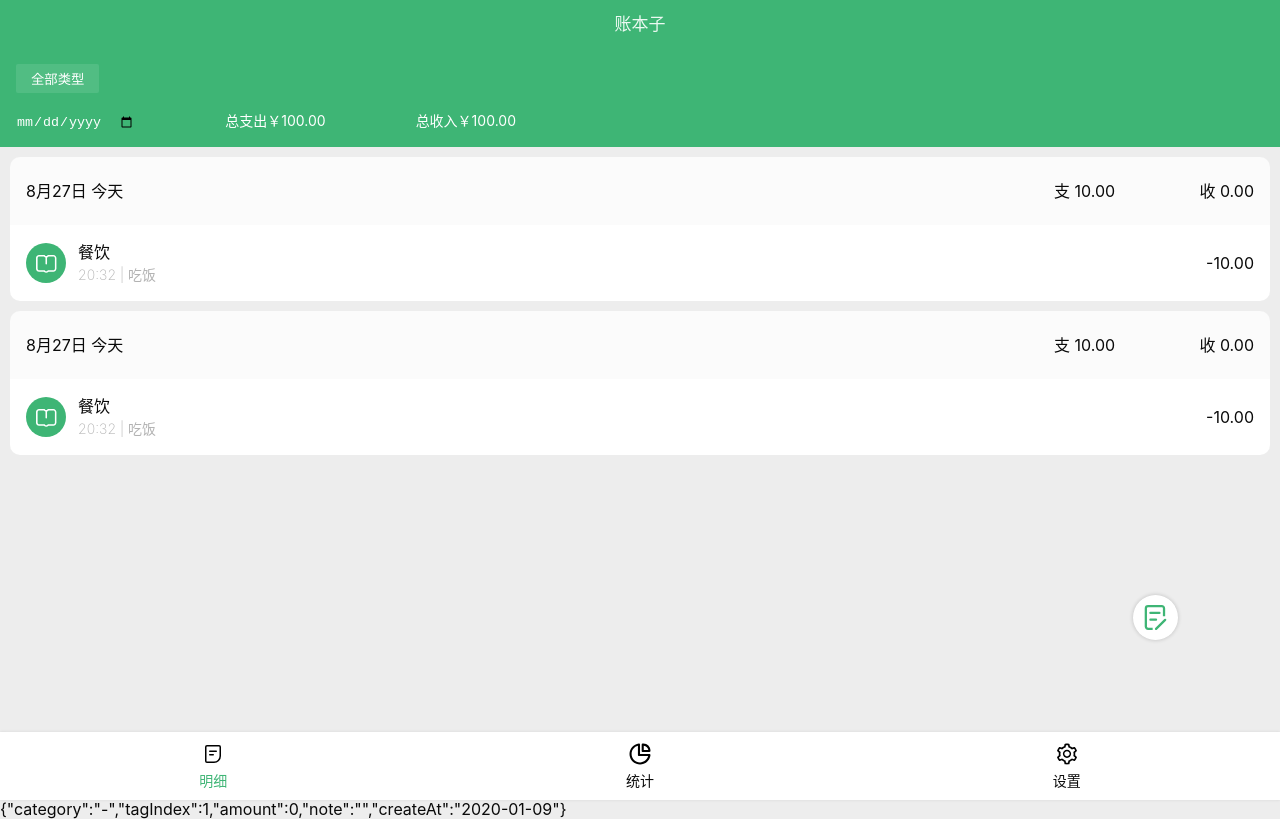
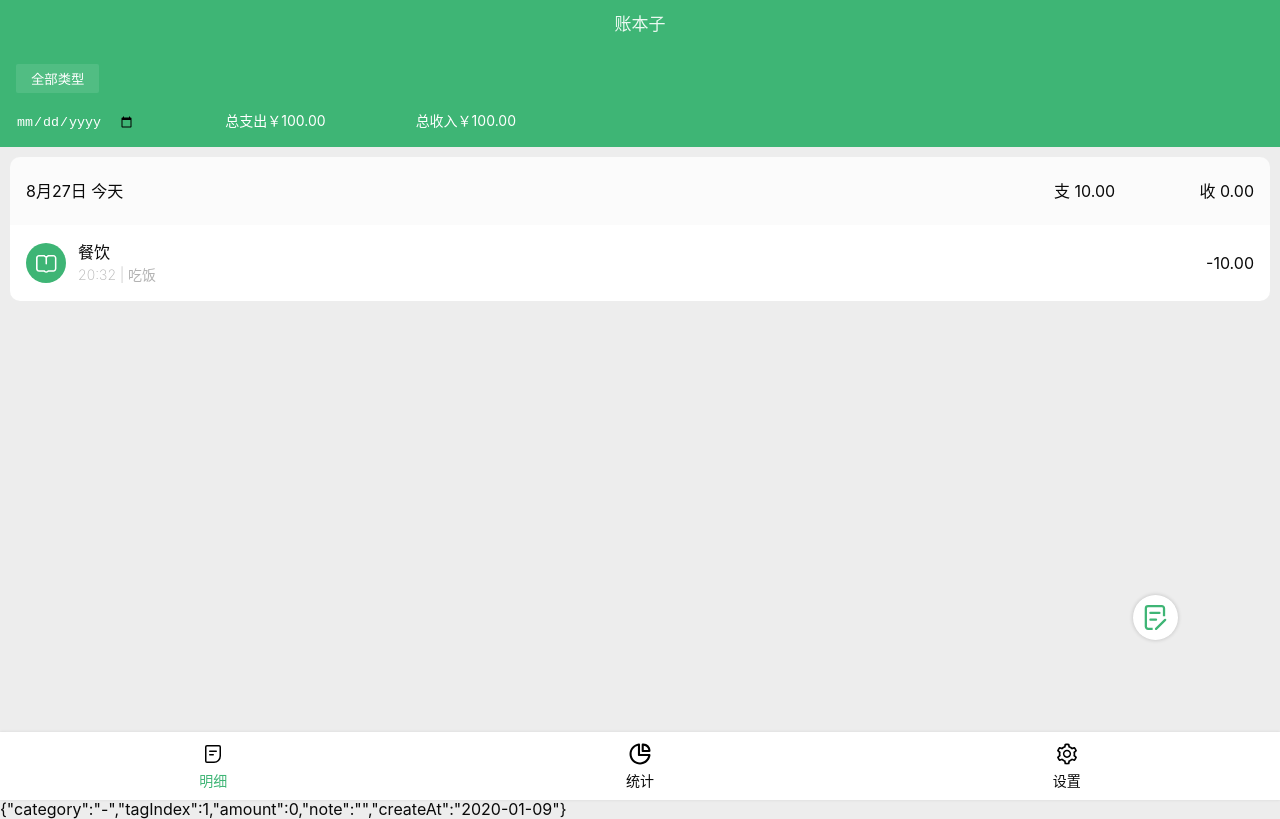
Before and after one commit to YingJiangHui/Account-book-r, a React app: page /#/detail in a window 1280 px wide. Built offline with nearby package versions, Linux system fonts and the light colour scheme.

Commit message:
完成提交清空功能

```diff
--- a/src/component/Record.tsx
+++ b/src/component/Record.tsx
@@ -6,6 +6,7 @@ import theme from '../theme';
 const Wrapper = styled.section`
   border-radius: 10px;
   overflow: hidden;
+  margin-bottom: 10px;
   header{
      padding: 16px;
      height: 68px;
--- a/src/component/accountsComponent/Pad.tsx
+++ b/src/component/accountsComponent/Pad.tsx
@@ -58,7 +58,7 @@ const Pad: FC<Props> = memo((props) => {
     if (input === null || input === undefined) return;
     props.onChange(input);
   };
-
+  //用于查看是否可以点击确定按钮
   const [amount,setAmount ]= React.useState(props.value)
   React.useEffect(()=>{
     setAmount(props.value)
--- a/src/views/Detail.tsx
+++ b/src/views/Detail.tsx
@@ -8,9 +8,6 @@ import theme from '../theme';
 
 const Wrapper = styled.div`
     padding: 10px;
-    .record-wrap{
-      margin-bottom: 10px;
-    }
 `
 const Header = styled.header`
   background: ${theme.themeColor};
@@ -56,12 +53,7 @@ function Detail() {
             </ol>
         </Header>
         <Wrapper>
-          <div className="record-wrap">
             <Record/>
-          </div>
-          <div className="record-wrap">
-            <Record/>
-          </div>
         </Wrapper>
       </Layout>
       <OpenRecordButton onClick={() => setVisible(true)}/>
--- a/src/views/KeepAccounts.tsx
+++ b/src/views/KeepAccounts.tsx
@@ -50,6 +50,7 @@ const KeepAccounts: FC<Props> = (props) => {
   }, [record.category]);
   const onSubmit = () => {
     addRecord(record);
+    setOutput('clear')
   };
   return (
     <Cover className={props.className}>
@@ -60,8 +61,7 @@ const KeepAccounts: FC<Props> = (props) => {
           <SelectInfo
             value={record.category}
             onChangeCategory={(value: Category) => onChange({category: value})}
-            onChangeDate={(value: string) => {onChange({createAt: value});
-              console.log(value);}}
+            onChangeDate={(value: string) => {onChange({createAt: value});}}
           />
           <Output
             onSubmit={onSubmit}
```
